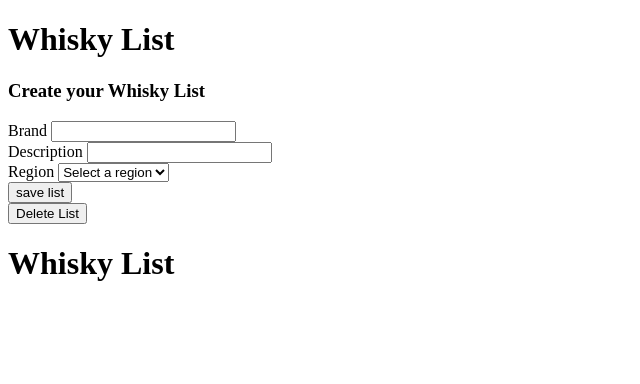
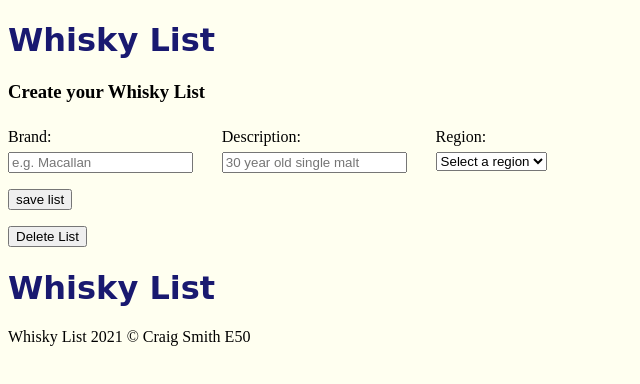
Before and after one commit to Crsmith89/manipulating_DOM_HW_week_6, a plain HTML site: page index.html in a window 1280 px wide. Shown: the whole page, without its empty margins (0-640 px from the left). Drawn offline with Linux system fonts and the light colour scheme.

Commit message:
complete minimal CSS

```diff
--- a/css/main.css
+++ b/css/main.css
@@ -0,0 +1,47 @@
+body {
+    background-color: ivory;
+    padding-right: 50px;
+
+}
+
+h1 {
+    font-family: 'Comic', cursive;
+    color: midnightblue;
+}
+
+#form-wrapper {
+  width: 100%;
+  display: flex;
+  flex-direction: row;
+}
+
+.form-item {
+  margin-right: 1.8rem;
+}
+
+label.primary {
+  display: block;
+  margin: 0.4em 0;
+}
+
+label::after {
+  content: ":";
+}
+
+button, input[type="submit"] {
+  margin-top: 1rem;
+}
+
+#reading-list {
+  display: flex;
+  flex-wrap: wrap;
+  list-style-type: none;
+}
+
+.reading-list-item {
+  margin: 0.5rem 0.5rem;
+  padding: 0.5rem 0.8rem;
+  border: 1px solid #20437c;
+  border-radius: 5%;
+  background: #ddeaff;
+}
--- a/index.html
+++ b/index.html
@@ -17,12 +17,12 @@
       <div id="form-wrapper">
         <div class="form-item">
           <label for="brand" class="primary">Brand</label>
-          <input type="text" id="brand" required/>
+          <input type="text" id="brand" placeholder="e.g. Macallan" required/>
         </div>
 
         <div class="form-item">
           <label for="description" class="primary">Description</label>
-          <input type="text" id="description" required/>
+          <input type="text" id="description" placeholder="30 year old single malt" required/>
         </div>
 
         <div class="form-item">
@@ -41,8 +41,11 @@
     </form>
 
     <button id="delete-list">Delete List</button>
-
+    </main>
     <h1>Whisky List</h1>
     <ul id="whisky-list"></ul>
+    <footer>
+        <p>Whisky List 2021 &copy; Craig Smith E50</p>
+    </footer>
   </body>
 </html>
```
Also changed, not shown: js/app.js (+9 -0 lines).
